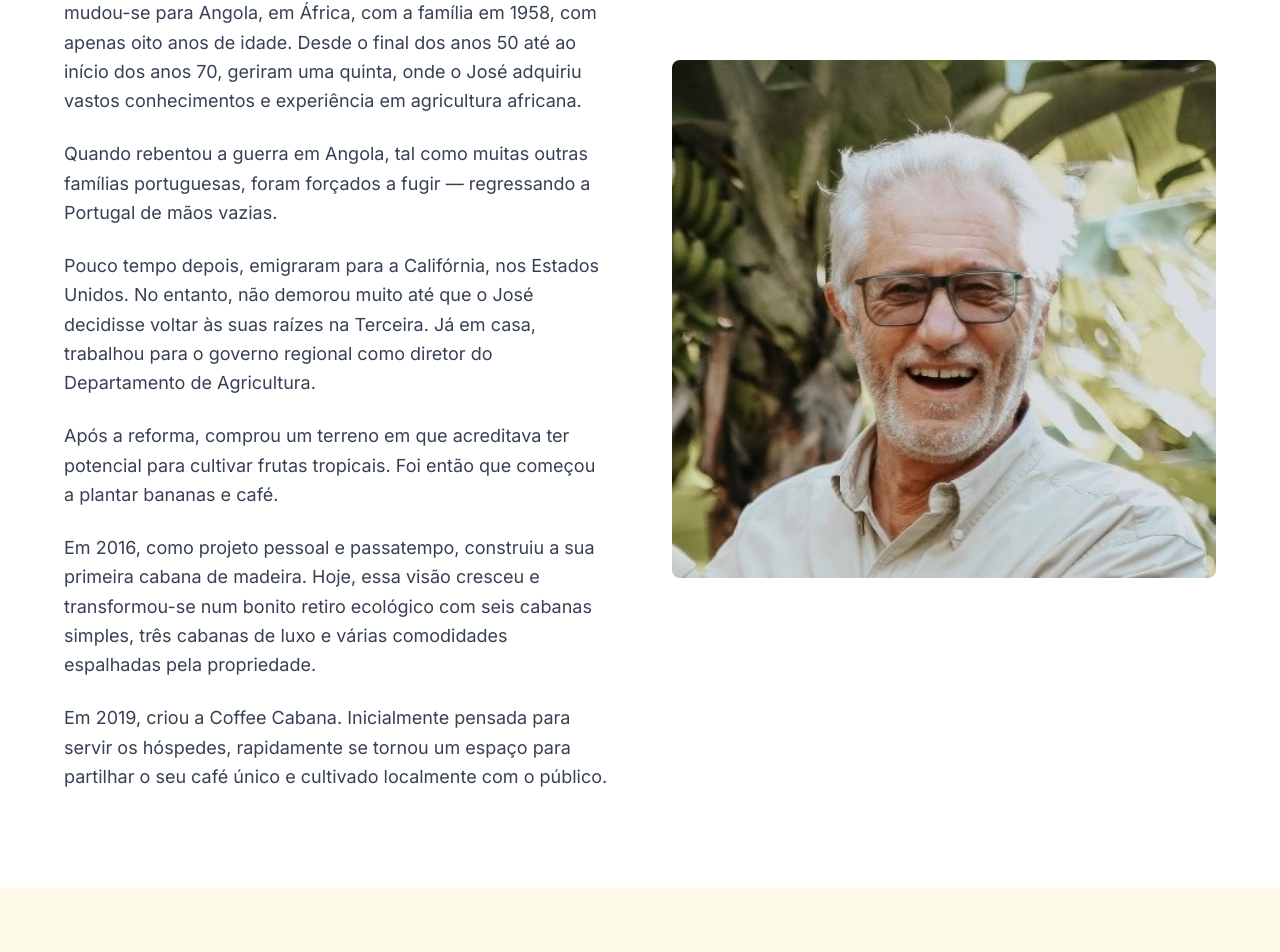
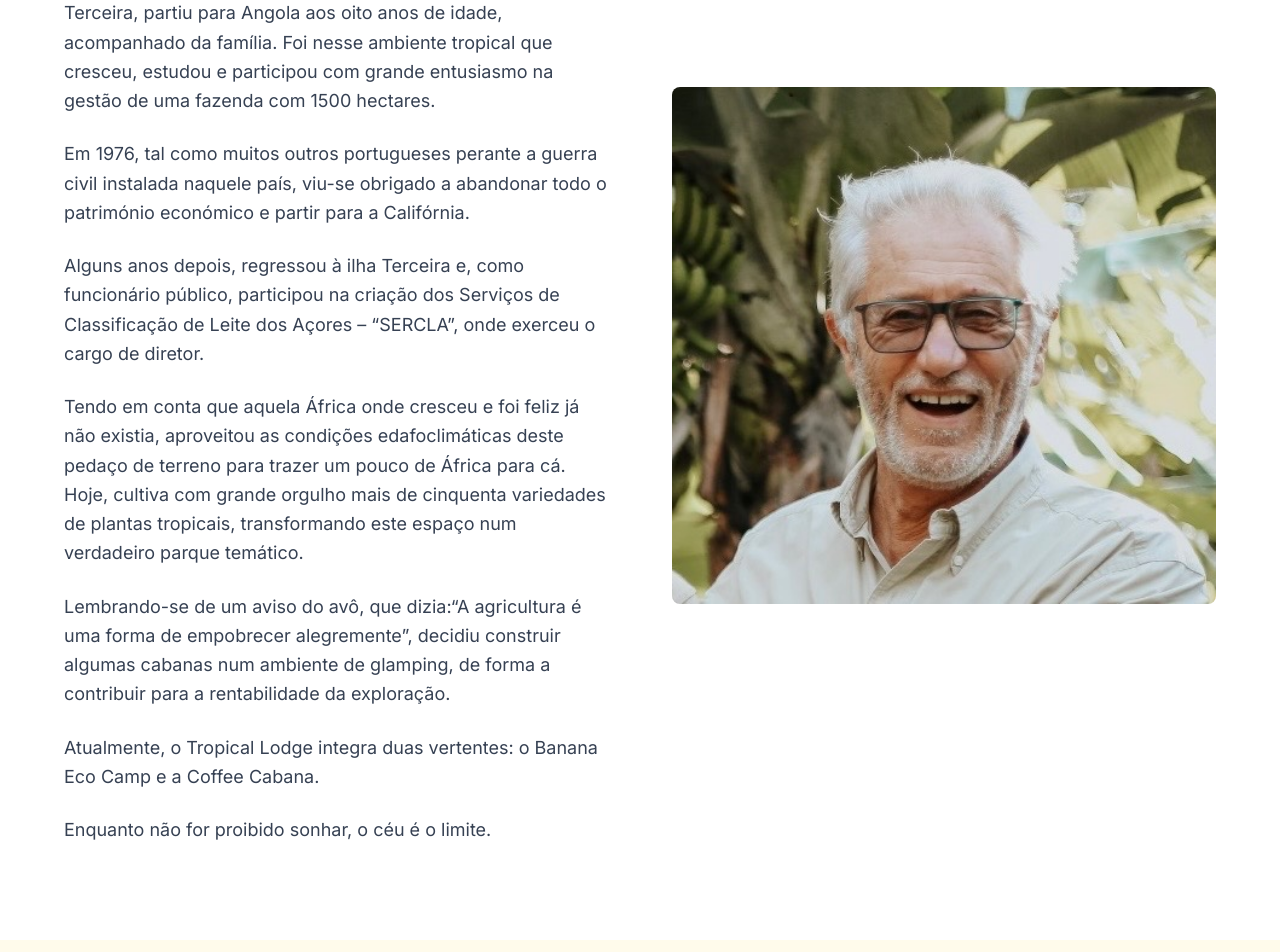
Before and after one commit to stevenjhomem/coffee-cabana, a Next.js app: page /story in a window 1280 px wide. Shown: the part 1049-2001 px from the top of the page. Built offline with nearby package versions, Linux system fonts and the light colour scheme.

Commit message:
biography updates

```diff
--- a/src/app/(portuguese)/story/page.tsx
+++ b/src/app/(portuguese)/story/page.tsx
@@ -15,12 +15,13 @@ export default function StoryPage() {
       title: "A Nossa História Começa Com",
       name: "José Bernardo",
       paragraphs: [
-        "O José foi quem começou tudo. Nascido na Ilha Terceira, mudou-se para Angola, em África, com a família em 1958, com apenas oito anos de idade. Desde o final dos anos 50 até ao início dos anos 70, geriram uma quinta, onde o José adquiriu vastos conhecimentos e experiência em agricultura africana.",
-        "Quando rebentou a guerra em Angola, tal como muitas outras famílias portuguesas, foram forçados a fugir — regressando a Portugal de mãos vazias.",
-        "Pouco tempo depois, emigraram para a Califórnia, nos Estados Unidos. No entanto, não demorou muito até que o José decidisse voltar às suas raízes na Terceira. Já em casa, trabalhou para o governo regional como diretor do Departamento de Agricultura.",
-        "Após a reforma, comprou um terreno em que acreditava ter potencial para cultivar frutas tropicais. Foi então que começou a plantar bananas e café.",
-        "Em 2016, como projeto pessoal e passatempo, construiu a sua primeira cabana de madeira. Hoje, essa visão cresceu e transformou-se num bonito retiro ecológico com seis cabanas simples, três cabanas de luxo e várias comodidades espalhadas pela propriedade.",
-        "Em 2019, criou a Coffee Cabana. Inicialmente pensada para servir os hóspedes, rapidamente se tornou um espaço para partilhar o seu café único e cultivado localmente com o público."
+        "José Bernardo foi quem deu início a tudo isto.Nascido na ilha Terceira, partiu para Angola aos oito anos de idade, acompanhado da família. Foi nesse ambiente tropical que cresceu, estudou e participou com grande entusiasmo na gestão de uma fazenda com 1500 hectares.",
+        "Em 1976, tal como muitos outros portugueses perante a guerra civil instalada naquele país, viu-se obrigado a abandonar todo o património económico e partir para a Califórnia.",
+        "Alguns anos depois, regressou à ilha Terceira e, como funcionário público, participou na criação dos Serviços de Classificação de Leite dos Açores – “SERCLA”, onde exerceu o cargo de diretor.",
+        "Tendo em conta que aquela África onde cresceu e foi feliz já não existia, aproveitou as condições edafoclimáticas deste pedaço de terreno para trazer um pouco de África para cá. Hoje, cultiva com grande orgulho mais de cinquenta variedades de plantas tropicais, transformando este espaço num verdadeiro parque temático.",
+        "Lembrando-se de um aviso do avô, que dizia:“A agricultura é uma forma de empobrecer alegremente”, decidiu construir algumas cabanas num ambiente de glamping, de forma a contribuir para a rentabilidade da exploração.",
+        "Atualmente, o Tropical Lodge integra duas vertentes: o Banana Eco Camp e a Coffee Cabana.",
+        "Enquanto não for proibido sonhar, o céu é o limite."
       ]
     },
     coffeeCraft: {
--- a/src/components/layout/Footer.tsx
+++ b/src/components/layout/Footer.tsx
@@ -25,8 +25,8 @@ interface FooterProps {
         rights: "Todos os direitos reservados",
         privacy: "Política de Privacidade",
         terms: "Termos de Uso",
-        weekdayHours: "Segunda - Quinta: 8:00 - 17:00",
-        weekendHours: "Sexta - Domingo: 8:00 - 19:00",
+        weekdayHours: "Segunda-Quinta: 8:00 - 17:00",
+        weekendHours: "Sexta-Domingo: 8:00 - 19:00",
       },
       en: {
         visit: "Visit Us",
```
